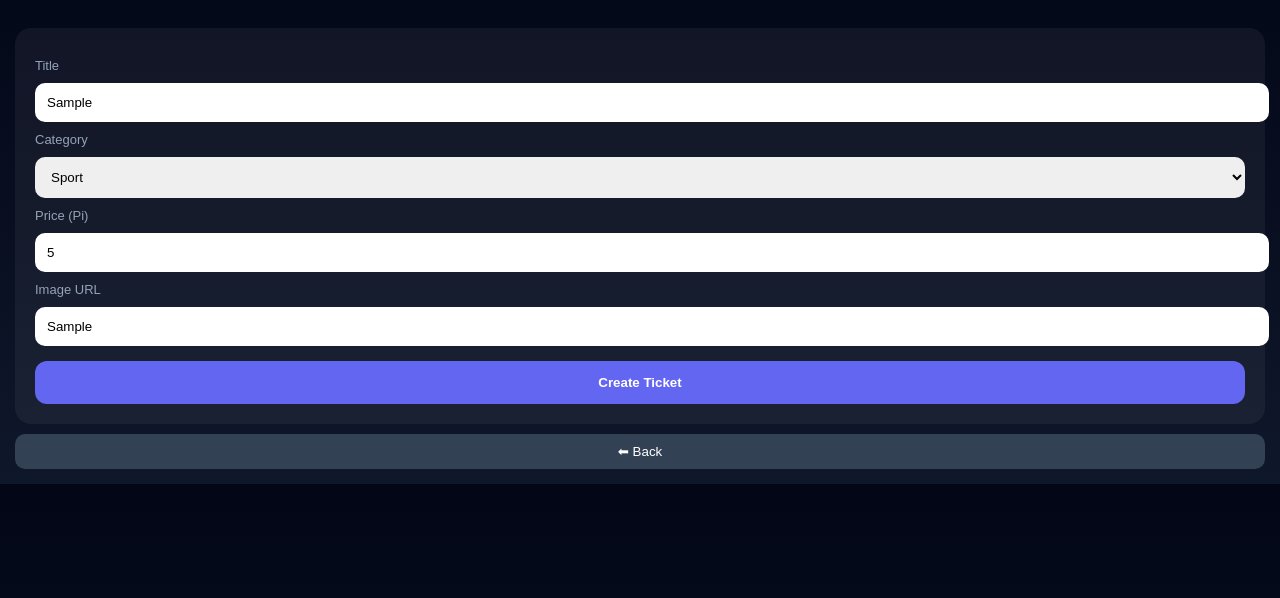
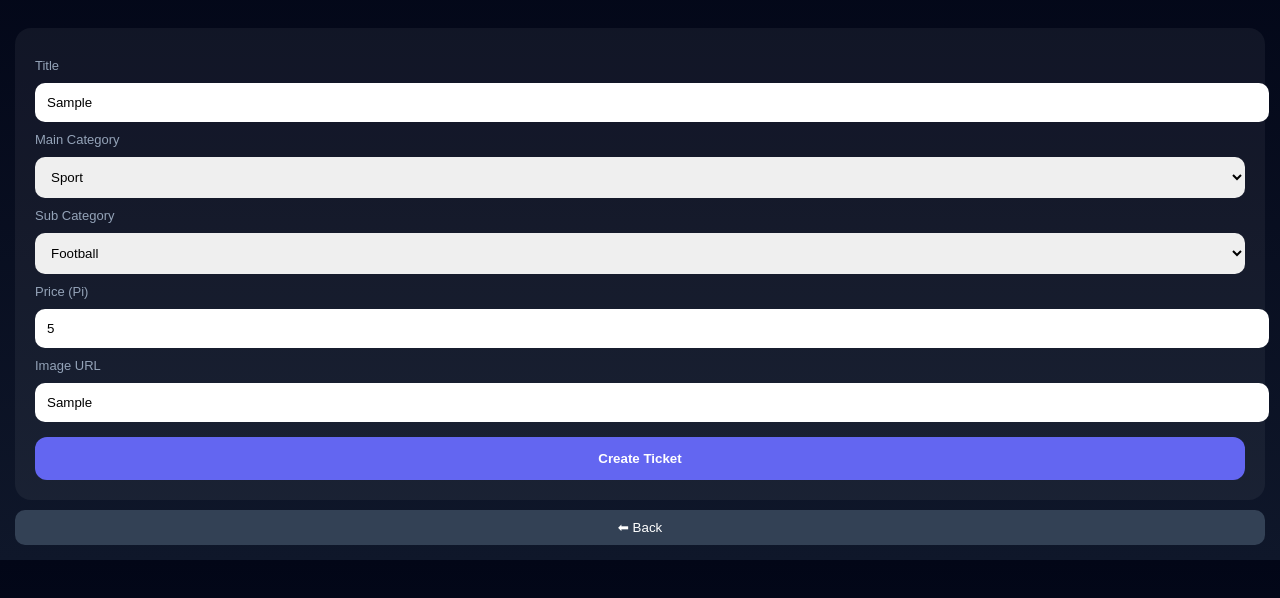
Before and after one commit to svenknipprath90-crypto/ticket-marketplace, a website: page create.html in a window 1280 px wide. Both pictures are taken after typing "Sample", "5", "Sample" into the empty fields and a click on the button "Create Ticket". Shown: the part 72-670 px from the top of the page. Drawn offline with Linux system fonts and the light colour scheme.

Commit message:
Update create.html

```diff
--- a/create.html
+++ b/create.html
@@ -71,12 +71,6 @@
       border: none;
       border-radius: 10px;
     }
-
-    .error {
-      color: #f87171;
-      font-size: 12px;
-      margin-top: 5px;
-    }
   </style>
 </head>
 
@@ -93,18 +87,22 @@
 
     <label>Title</label>
     <input id="title">
-    <div id="titleError" class="error"></div>
 
-    <label>Category</label>
-    <select id="category">
+    <label>Main Category</label>
+    <select id="mainCategory" onchange="updateSubcategories()">
       <option>Sport</option>
-      <option>Concert</option>
+      <option>Music</option>
+      <option>Comedy</option>
+      <option>Theater</option>
+      <option>Festival</option>
       <option>Other</option>
     </select>
 
+    <label>Sub Category</label>
+    <select id="subCategory"></select>
+
     <label>Price (Pi)</label>
     <input id="price" type="number" step="0.01">
-    <div id="priceError" class="error"></div>
 
     <label>Image URL</label>
     <input id="image">
@@ -118,49 +116,57 @@
 </div>
 
 <script>
-function validate(title, price) {
-  let valid = true;
+const categories = {
+  Sport: [
+    "Football",
+    "Basketball",
+    "Tennis",
+    "MMA / Boxing",
+    "American Football",
+    "Ice Hockey",
+    "Motorsport",
+    "Handball",
+    "Volleyball",
+    "Baseball"
+  ],
+  Music: ["Pop", "Rap", "EDM", "Rock", "Classical"],
+  Comedy: ["Stand-up", "Live Show"],
+  Theater: ["Drama", "Musical"],
+  Festival: ["Open Air", "Weekend Festival"],
+  Other: ["General"]
+};
 
-  document.getElementById("titleError").innerText = "";
-  document.getElementById("priceError").innerText = "";
+function updateSubcategories() {
+  const main = document.getElementById("mainCategory").value;
+  const sub = document.getElementById("subCategory");
 
-  // Titel prüfen
-  if (!title || title.length < 5) {
-    document.getElementById("titleError").innerText =
-      "Title must be at least 5 characters";
-    valid = false;
-  }
+  sub.innerHTML = "";
 
-  // Preis prüfen
-  if (!price || price <= 0) {
-    document.getElementById("priceError").innerText =
-      "Price must be greater than 0";
-    valid = false;
-  }
-
-  return valid;
+  categories[main].forEach(c => {
+    sub.innerHTML += `<option>${c}</option>`;
+  });
 }
 
 function createTicket() {
-  const title = document.getElementById("title").value.trim();
-  const category = document.getElementById("category").value;
+  const title = document.getElementById("title").value;
+  const main = document.getElementById("mainCategory").value;
+  const sub = document.getElementById("subCategory").value;
   const price = parseFloat(document.getElementById("price").value);
-  const image = document.getElementById("image").value.trim();
+  const image = document.getElementById("image").value;
 
   const username = localStorage.getItem("username");
 
-  if (!username) {
-    alert("Please login first");
+  if (!title || !price || !username) {
+    alert("Fill all fields & login");
     return;
   }
-
-  if (!validate(title, price)) return;
 
   const tickets = JSON.parse(localStorage.getItem("tickets")) || [];
 
   tickets.push({
     title,
-    category,
+    category: main,
+    subCategory: sub,
     price,
     image,
     seller: username
@@ -168,7 +174,7 @@ function createTicket() {
 
   localStorage.setItem("tickets", JSON.stringify(tickets));
 
-  alert("Ticket created successfully!");
+  alert("Ticket created!");
 
   window.location.href = "index.html";
 }
@@ -176,6 +182,8 @@ function createTicket() {
 function back() {
   window.location.href = "index.html";
 }
+
+updateSubcategories();
 </script>
 
 </body>
```
